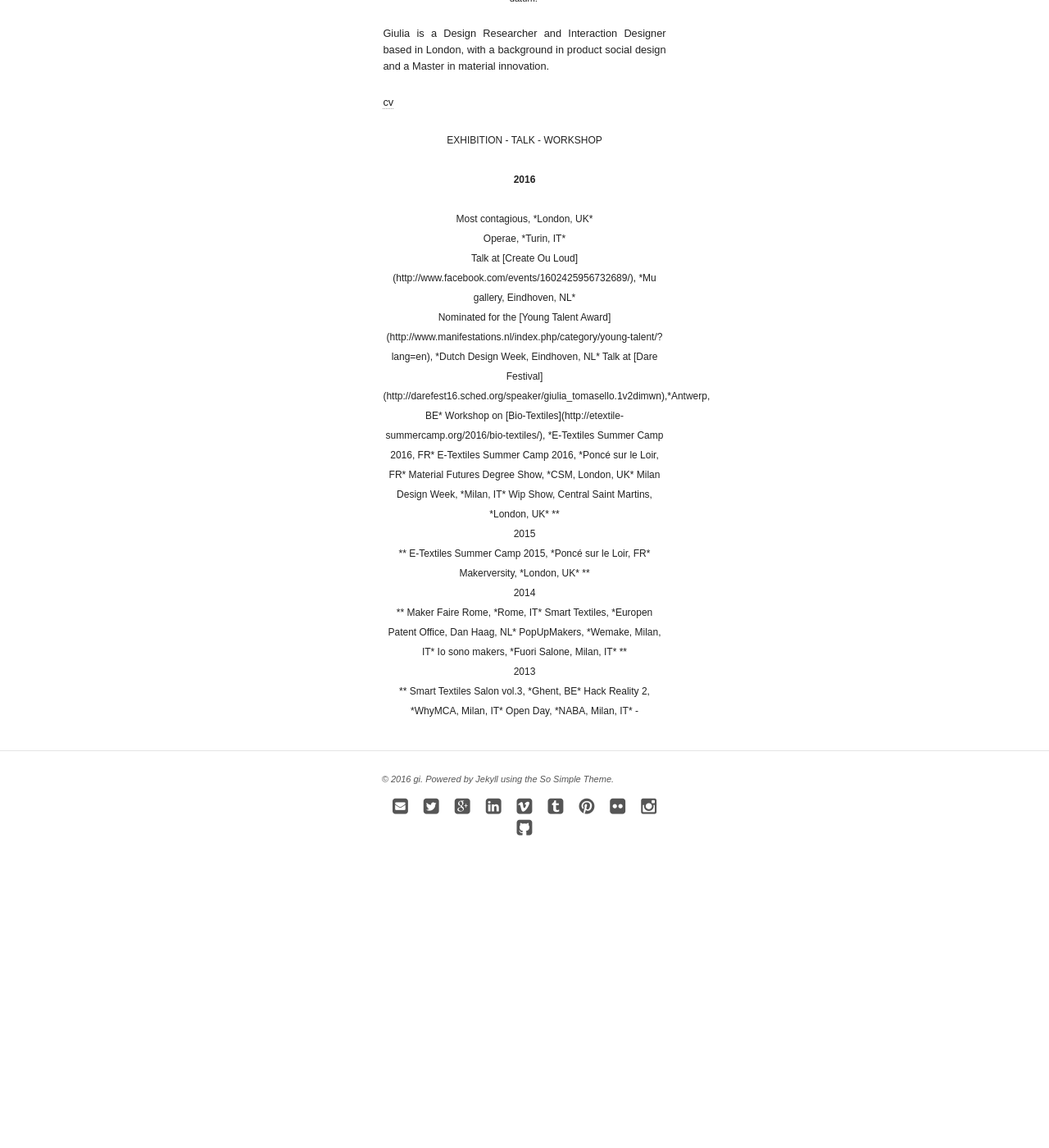
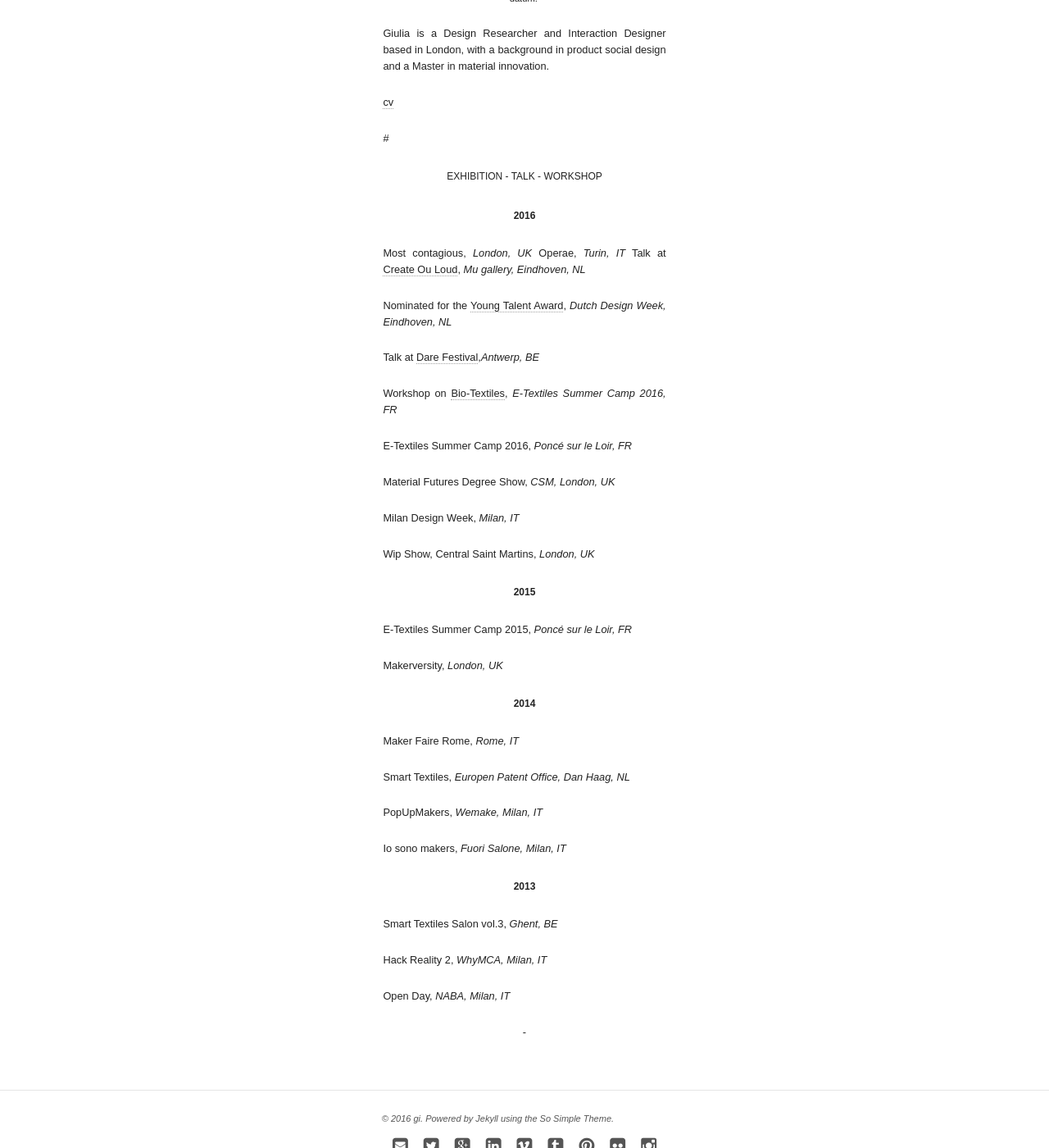
Before and after one commit to giuliatomasello/giuliatomasello.github.io, a Jekyll site: the page built from index.md, in a window 1280 px wide and 1400 px high, scrolled down 593 px. Shown: the whole window at 82% size. Built offline with Jekyll 4.4.1, drawn with Linux system fonts in a browser that asks for light colours; nearby versions of some CDN libraries; before the commit the page ends 1697 px from its top, so only the background shows below that.

Commit message:
Update index.md

```diff
--- a/index.md
+++ b/index.md
@@ -24,13 +24,13 @@ Giulia is a Design Researcher and Interaction Designer based in London, with a b
 
 
 
-<center> EXHIBITION - TALK - WORKSHOP </center>
+#<center> EXHIBITION - TALK - WORKSHOP </center>
 
 **<center>2016</center>**
 
-<center>Most contagious, *London, UK*</center>
-<center>Operae, *Turin, IT*</center>
-<center>Talk at [Create Ou Loud](http://www.facebook.com/events/1602425956732689/), *Mu gallery, Eindhoven, NL*<center>
+Most contagious, *London, UK*
+Operae, *Turin, IT*
+Talk at [Create Ou Loud](http://www.facebook.com/events/1602425956732689/), *Mu gallery, Eindhoven, NL*
 
 Nominated for the [Young Talent Award](http://www.manifestations.nl/index.php/category/young-talent/?lang=en), *Dutch Design Week, Eindhoven, NL*
 
```
